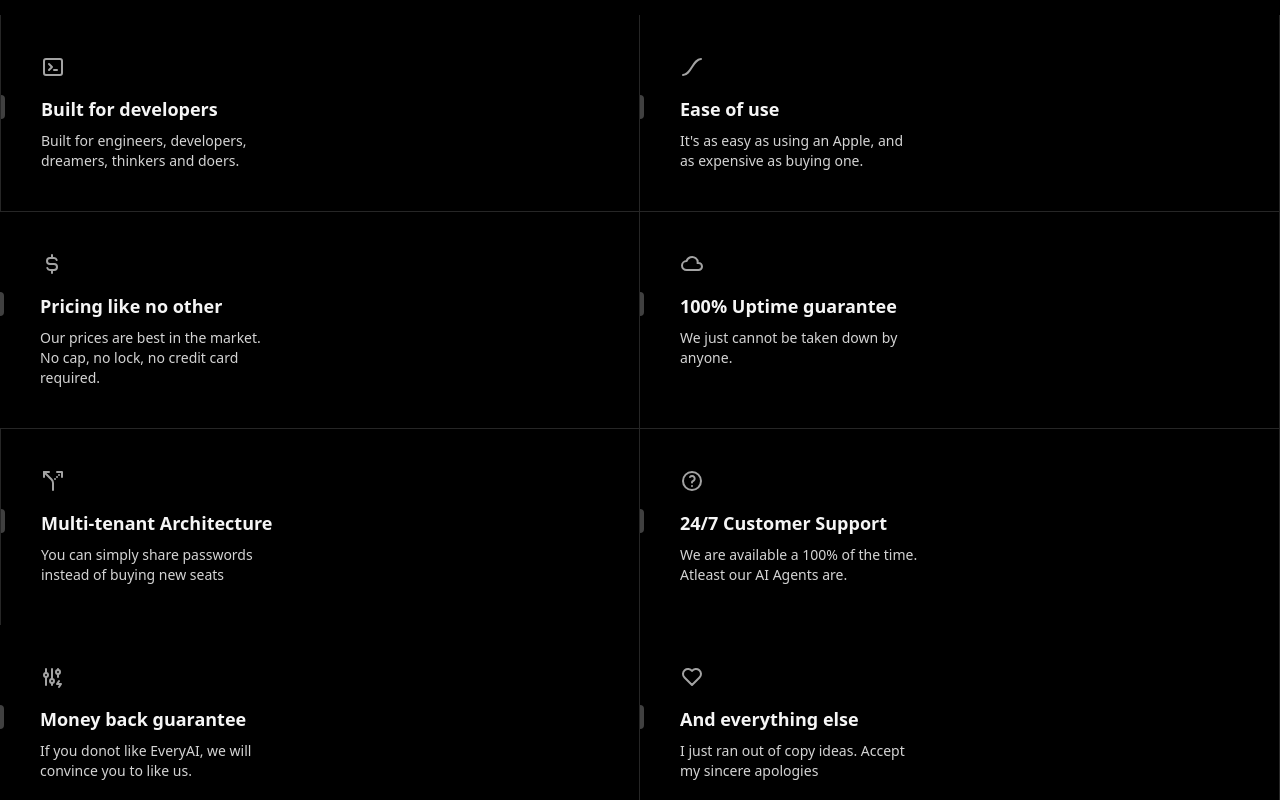
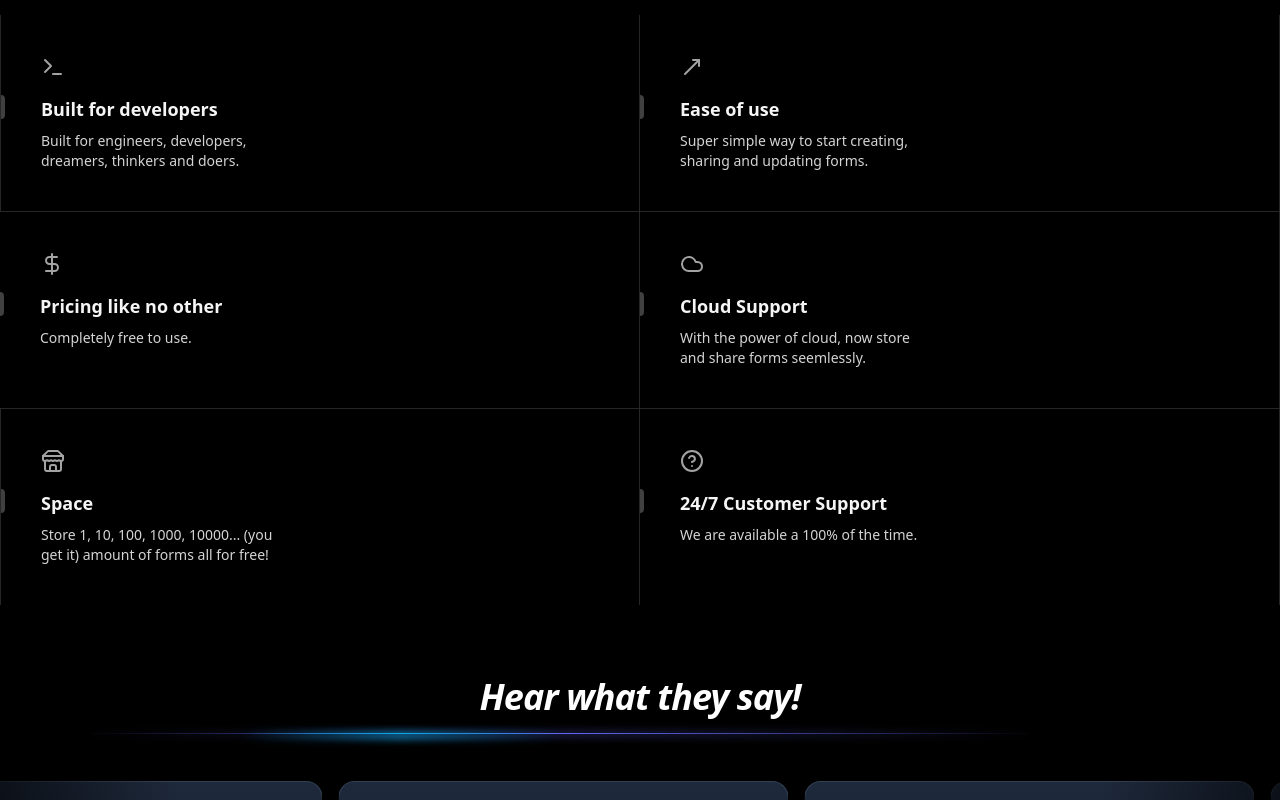
Before and after one commit to thetsajeet/form-factory, a Next.js app: page / in a window 1280 px wide. Shown: the part 760-1560 px from the top of the page. Built offline with nearby package versions, Linux system fonts and the light colour scheme.

Commit message:
fix: update form features section

```diff
--- a/src/components/form-factory-ui/FFHeader.tsx
+++ b/src/components/form-factory-ui/FFHeader.tsx
@@ -1,6 +1,6 @@
 "use client";
 
-import { ArrowRight } from "lucide-react";
+import { ArrowRight, Home } from "lucide-react";
 import { Button } from "../ui/button";
 import useStore from "@/lib/store";
 import { useState } from "react";
@@ -10,6 +10,7 @@ import PublishConfirm from "./FormModals/PublishConfirm";
 import PublishSuccess from "./FormModals/PublishSuccess";
 import { useWindowSize } from "react-use";
 import Confetti from "react-confetti";
+import Link from "next/link";
 
 export default function FFHeader() {
   const { formTitle } = useStore();
@@ -36,10 +37,15 @@ export default function FFHeader() {
           style={{ zIndex: 51 }} // more than the dialog
         />
       )}
-      <div className="w-full py-2 px-5 text-sm flex text-zinc-200 bg-zinc-800 items-center justify-between">
-        <span>
-          <span className="font-semibold">My Form</span> /{" "}
-          <span className="font-bold text-md">{formTitle}</span>
+      <div className="w-full py-2 px-5 text-sm flex text-zinc-200 bg-zinc-800 items-center">
+        <span className="flex flex-1">
+          <Link href="/" className="hover:text-gray-300 mr-3">
+            <Home className="size-5" />
+          </Link>
+          <span>
+            <span className="font-semibold mr-1">My Form</span> /
+            <span className="ml-1 font-bold text-md">{formTitle}</span>
+          </span>
         </span>
         <Button
           size="sm"
--- a/src/components/form-factory-ui/FormEditor/EditFormElement.tsx
+++ b/src/components/form-factory-ui/FormEditor/EditFormElement.tsx
@@ -61,11 +61,14 @@ export default function EditFormElement() {
 
   return (
     <div className="flex-1 w-full h-full p-2 mx-auto bg-white shadow-md border my-2">
-      <div className="flex items-center">
-        <span className="text-lg font-medium flex-1">Set form parameters</span>
+      <div className="flex relative">
+        <span className="text-lg text-center font-medium flex-1">
+          Set form parameters
+        </span>
         <Button
           variant="ghost"
           size="sm"
+          className="absolute right-0"
           onClick={() => selectCurrentFormElement(null)}
         >
           <X className="w-4 h-4" />
--- a/src/components/form-factory-ui/FormEditor/FFDirectory.tsx
+++ b/src/components/form-factory-ui/FormEditor/FFDirectory.tsx
@@ -11,9 +11,15 @@ export default function FFDirectory() {
 
   return (
     <div className="w-full h-full @container p-2">
-      <div className="flex items-center">
-        <span className="text-lg font-medium flex-1">Components</span>
-        <Button variant="ghost" onClick={() => addFormElement()}>
+      <div className="flex items-center relative">
+        <span className="text-lg font-medium flex-1 text-center">
+          Components
+        </span>
+        <Button
+          variant="ghost"
+          className="text-center right-1"
+          onClick={() => addFormElement()}
+        >
           <Plus className="w-4 h-4" />
         </Button>
       </div>
--- a/src/components/landing-page/Features.tsx
+++ b/src/components/landing-page/Features.tsx
@@ -1,14 +1,12 @@
 import { cn } from "@/lib/utils";
 import {
-  IconAdjustmentsBolt,
-  IconCloud,
-  IconCurrencyDollar,
-  IconEaseInOut,
-  IconHeart,
-  IconHelp,
-  IconRouteAltLeft,
-  IconTerminal2,
-} from "@tabler/icons-react";
+  Cloud,
+  DollarSign,
+  HelpCircle,
+  MoveUpRight,
+  Store,
+  Terminal,
+} from "lucide-react";
 
 export default function FeaturesSectionDemo() {
   const features = [
@@ -16,46 +14,35 @@ export default function FeaturesSectionDemo() {
       title: "Built for developers",
       description:
         "Built for engineers, developers, dreamers, thinkers and doers.",
-      icon: <IconTerminal2 />,
+      icon: <Terminal />,
     },
     {
       title: "Ease of use",
       description:
-        "It's as easy as using an Apple, and as expensive as buying one.",
-      icon: <IconEaseInOut />,
+        "Super simple way to start creating, sharing and updating forms.",
+      icon: <MoveUpRight />,
     },
     {
       title: "Pricing like no other",
-      description:
-        "Our prices are best in the market. No cap, no lock, no credit card required.",
-      icon: <IconCurrencyDollar />,
+      description: "Completely free to use.",
+      icon: <DollarSign />,
     },
     {
-      title: "100% Uptime guarantee",
-      description: "We just cannot be taken down by anyone.",
-      icon: <IconCloud />,
+      title: "Cloud Support",
+      description:
+        "With the power of cloud, now store and share forms seemlessly.",
+      icon: <Cloud />,
     },
     {
-      title: "Multi-tenant Architecture",
-      description: "You can simply share passwords instead of buying new seats",
-      icon: <IconRouteAltLeft />,
+      title: "Space",
+      description:
+        "Store 1, 10, 100, 1000, 10000... (you get it) amount of forms all for free!",
+      icon: <Store />,
     },
     {
       title: "24/7 Customer Support",
-      description:
-        "We are available a 100% of the time. Atleast our AI Agents are.",
-      icon: <IconHelp />,
-    },
-    {
-      title: "Money back guarantee",
-      description:
-        "If you donot like EveryAI, we will convince you to like us.",
-      icon: <IconAdjustmentsBolt />,
-    },
-    {
-      title: "And everything else",
-      description: "I just ran out of copy ideas. Accept my sincere apologies",
-      icon: <IconHeart />,
+      description: "We are available a 100% of the time.",
+      icon: <HelpCircle />,
     },
   ];
   return (
```
